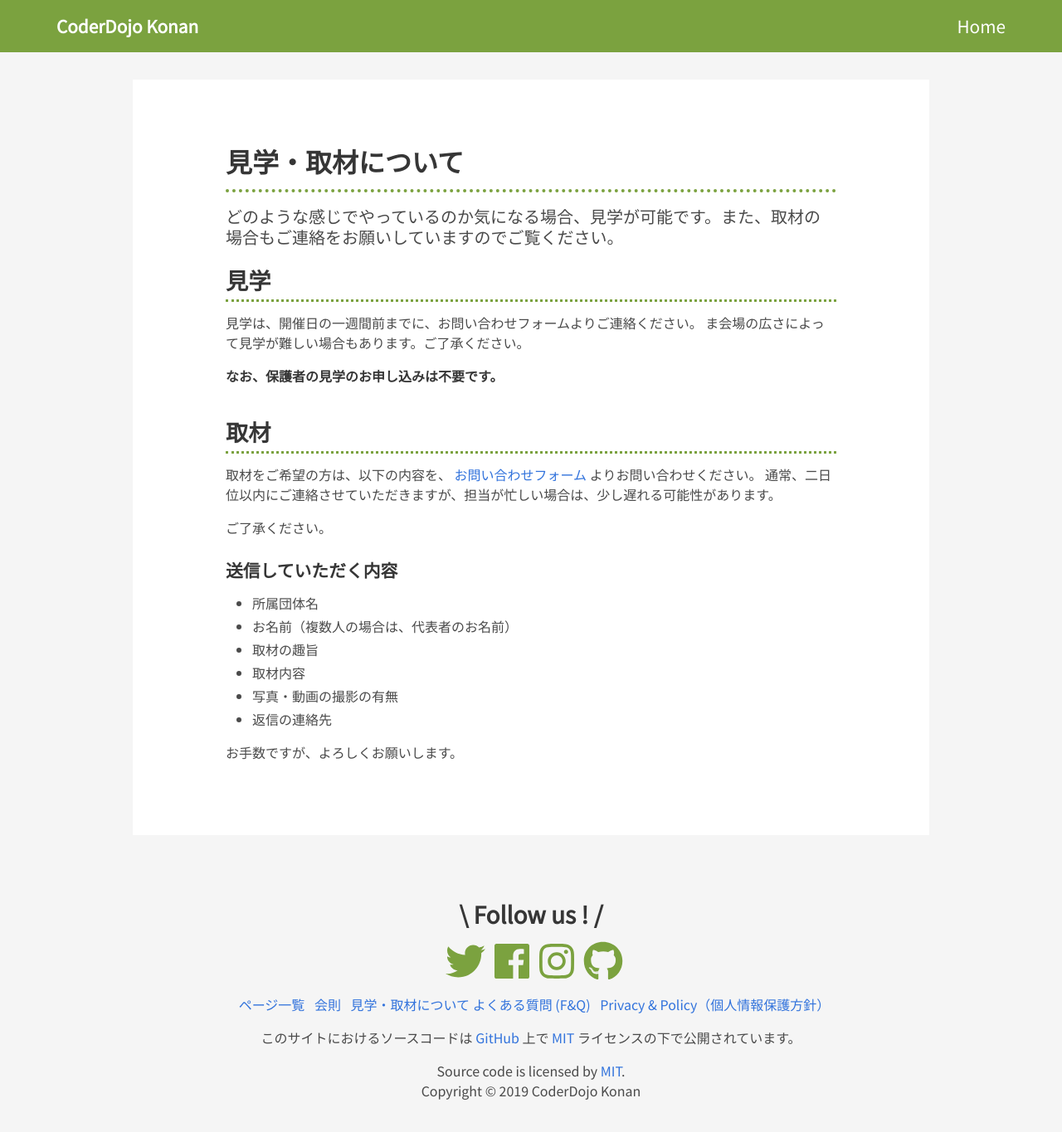
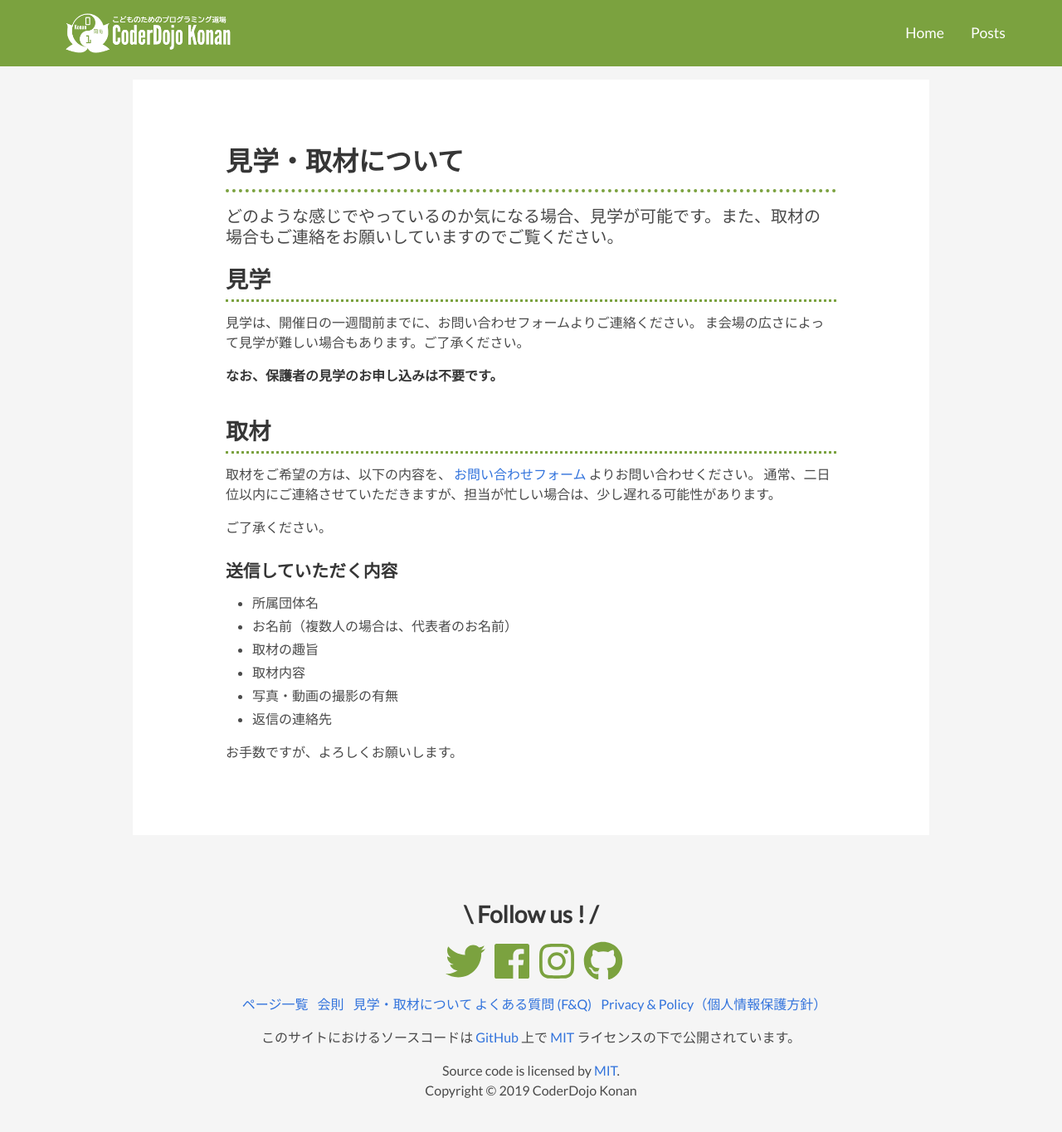
Before and after one commit to coderdojo-konan/website, a Jekyll site: the page built from _pages/visit-interview.md, in a window 1280 px wide and 1400 px high. Shown: the top 1365 px of the window at 83% size. Built offline with Jekyll 4.4.1, drawn with Linux system fonts in a browser that asks for light colours; nearby versions of some CDN libraries; library files that are not in the unit come from our copies.

Commit message:
ナビゲーションバーを更新 (#17)
refer: #15

* Logo File

ロゴを作成

* CSS系統の変更

* ロゴ改変

* 再修正

* ロゴサイズ変えたかった

* SVG修正

* readme消えていた

* Logoの再アップ

* 再々修正

* ロゴの実装変更

* ロゴにalt要素を指定

* よくわからないけどいい感じになった

Co-authored-by: Mizzy/Fumi Ogawa <49401718+7io63@users.noreply.github.com>

```diff
--- a/_includes/_navbar.html
+++ b/_includes/_navbar.html
@@ -2,8 +2,8 @@
   <div class="container">
     <div class="navbar-brand">
         <a class="navbar-item" href="/">
-          CoderDojo Konan
-        </a>
+		<img src="/assets/images/index/logo.png" alt="CoderDojo Konan">
+	</a>
 
         <a role="button" class="navbar-burger burger" aria-label="menu" aria-expanded="false" data-target="navBurger">
           <span aria-hidden="true"></span>
@@ -17,6 +17,9 @@
           <a class="navbar-item">
             Home
           </a>
+	  <a class="navbar-item" href="posts">
+		  Posts
+	  </a>
         </div>
       </div>
   </div>
--- a/_layouts/default.html
+++ b/_layouts/default.html
@@ -20,7 +20,7 @@
     <meta property="fb:app_id" content="403100877166724" />
     <meta name="twitter:card" content="summary" />
 
-    <link href="https://fonts.googleapis.com/css?family=Noto+Sans+JP" rel="stylesheet">
+    <link href="https://fonts.googleapis.com/css?family=Lato|Noto+Sans+JP" rel="stylesheet">
 
     <link rel="alternate" type="application/rss+xml" title="{{ site.title }} RSS" href="{{ "/feed.xml" | absolute_url }}" />
 
--- a/_sass/_global.scss
+++ b/_sass/_global.scss
@@ -1,6 +1,6 @@
 body {
   height: 100%;
-  font-family: "Noto Sans JP",BlinkMacSystemFont,-apple-system,"Segoe UI",Roboto,Oxygen,Ubuntu,Cantarell,"Fira Sans","Droid Sans","Helvetica Neue",Helvetica,Arial,sans-serif;
+  font-family: "Lato","Noto Sans JP",BlinkMacSystemFont,-apple-system,"Segoe UI",Oxygen,Ubuntu,Cantarell,"Fira Sans","Droid Sans","Helvetica Neue",Helvetica,Arial,sans-serif;
 }
 
 p {
--- a/_sass/_navbar.scss
+++ b/_sass/_navbar.scss
@@ -1,14 +1,23 @@
-.navbar {
+.navbar{
   background-color: transparent;
   color: $white;
+  height: 5.0rem;
   a { color: $white }
   .navbar-brand {
+    flex-shrink: 1;
     .navbar-item {
+      display: inline-block;
+      width: 100%;
       font-weight: bolder;
+      img {
+        max-width: 100%;
+        height: 100%;
+        max-height: none;
+      }
     }
   }
   .navbar-item {
-    font-size: 1.3rem;
+    font-size: 1.1rem;
     padding: 1rem;
 
     &:hover {
@@ -28,10 +37,25 @@
     }
   }
 
-  @media screen and (max-width: 769px) {
+  @media screen and (max-width: 1023px) {
     .navbar-item {
       font-size: 1.2rem;
       padding: 1rem;
+    }
+
+    .navbar-brand {
+      flex-shrink: 1;
+      .navbar-item {
+        max-width: 15rem;
+        display: inline-block;
+        width: 100%;
+        font-weight: bolder;
+        img {
+          max-width: 100%;
+          height: auto;
+          max-height: none;
+        }
+      }
     }
 
     #navBurger {
@@ -42,6 +66,50 @@
 
     &.is-colored {
       background-color: $primary;
+	     a.navbar-item {color:#000;
+	      &:hover {
+	      color:#000;
+      }
+    }
+    }
+  }
+
+  @media screen and (max-width: 768px) {
+    height: 5.0rem;
+
+    .navbar-item {
+      font-size: 1.2rem;
+      padding: 1rem;
+    }
+
+    .navbar-brand {
+      flex-shrink: 1;
+      .navbar-item {
+        max-width: 15rem;
+        display: inline-block;
+        width: 100%;
+        font-weight: bolder;
+        img {
+          max-width: 100%;
+          height: auto;
+          max-height: none;
+        }
+      }
+    }
+
+    #navBurger {
+      .navbar-item {
+        color: $black;
+      }
+    }
+
+    &.is-colored {
+      background-color: $primary;
+	     a.navbar-item {color:#000;
+	      &:hover {
+	      color:#000;
+        }
+      }
     }
   }
 }
```
Also changed, not shown: README.md, assets/images/index/logo.png (added), assets/images/index/logo.svg (added).
